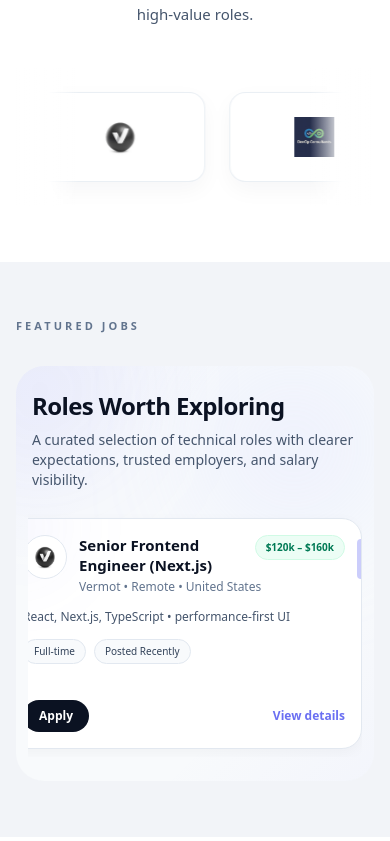
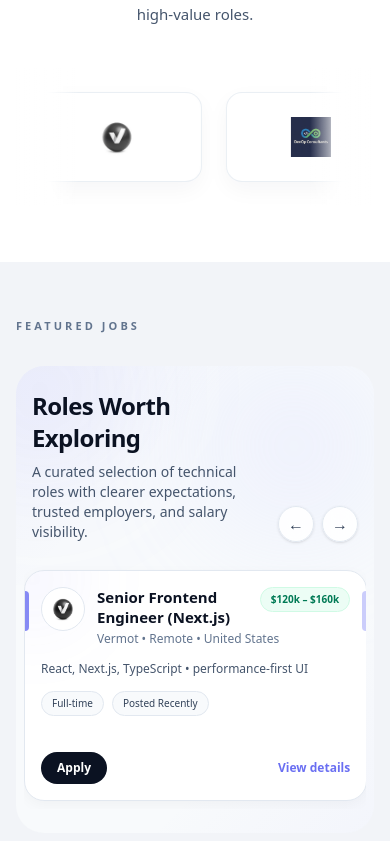
Before and after one commit to adebisidolapo/technicaljobboard, a Next.js app: page / in a window 390 px wide. Shown: the part 1156-1997 px from the top of the page. Built offline with nearby package versions, Linux system fonts and the light colour scheme; no server answers; the database is empty.

Commit message:
update featured jobs section

```diff
--- a/components/home/FeaturedJobsSection.tsx
+++ b/components/home/FeaturedJobsSection.tsx
@@ -229,21 +229,19 @@ function JobCard({
   return (
     <article
       className="
-        group relative flex min-h-[156px] w-[356px] flex-none snap-start flex-col
+        group relative flex min-h-[156px] w-[88vw] max-w-[372px] flex-none snap-center flex-col
         overflow-hidden rounded-[20px] border border-slate-200
         bg-white
         shadow-[0_4px_14px_rgba(15,23,42,0.035)]
         transition duration-200
         hover:-translate-y-[1px] hover:border-slate-300 hover:shadow-[0_10px_24px_rgba(15,23,42,0.06)]
-        sm:w-[372px]
+        sm:w-[360px] lg:w-[372px]
       "
     >
-      {/* purple corner fill */}
       <div className="pointer-events-none absolute inset-0">
         <div className="absolute -left-8 -top-8 h-20 w-20 rounded-full bg-[var(--brand-purple)]/10 blur-2xl" />
       </div>
 
-      {/* subtle purple side accents */}
       <div className="absolute left-0 top-5 h-10 w-1 rounded-r-full bg-[var(--brand-purple)]/80" />
       <div className="absolute right-0 top-5 h-10 w-1 rounded-l-full bg-[var(--brand-purple)]/35" />
 
@@ -385,8 +383,12 @@ export default function FeaturedJobsSection() {
       }
     };
 
+    const isMobile = () => window.innerWidth < 1024;
+
     const start = () => {
       stop();
+
+      if (isMobile()) return;
 
       intervalRef.current = window.setInterval(() => {
         if (!rail || isHoveringRef.current) return;
@@ -430,7 +432,6 @@ export default function FeaturedJobsSection() {
         id="featured-jobs"
         className="relative overflow-hidden rounded-[28px] bg-[#F8FAFC] px-4 py-6 sm:px-5 sm:py-7"
       >
-  {/* soft corner fills */}
         <div className="pointer-events-none absolute inset-0">
           <div className="absolute -left-16 -top-16 h-44 w-44 rounded-full bg-[var(--brand-purple)]/10 blur-3xl" />
           <div className="absolute right-0 top-0 h-40 w-40 rounded-full bg-indigo-200/30 blur-3xl" />
@@ -449,19 +450,19 @@ export default function FeaturedJobsSection() {
               </p>
             </div>
 
-      <div className="hidden items-center gap-3 md:flex">
+            <div className="flex items-center gap-2 sm:gap-3">
               <button
                 type="button"
-          onClick={() => scrollRail(-360)}
-          className="inline-flex h-10 w-10 items-center justify-center rounded-xl border border-slate-200 bg-white/90 text-slate-700 shadow-sm backdrop-blur transition hover:border-slate-300 hover:bg-white"
+                onClick={() => scrollRail(-320)}
+                className="inline-flex h-9 w-9 items-center justify-center rounded-xl border border-slate-200 bg-white/90 text-slate-700 shadow-sm backdrop-blur transition hover:border-slate-300 hover:bg-white sm:h-10 sm:w-10"
                 aria-label="Scroll left"
               >
                 ←
               </button>
               <button
                 type="button"
-          onClick={() => scrollRail(360)}
-          className="inline-flex h-10 w-10 items-center justify-center rounded-xl border border-slate-200 bg-white/90 text-slate-700 shadow-sm backdrop-blur transition hover:border-slate-300 hover:bg-white"
+                onClick={() => scrollRail(320)}
+                className="inline-flex h-9 w-9 items-center justify-center rounded-xl border border-slate-200 bg-white/90 text-slate-700 shadow-sm backdrop-blur transition hover:border-slate-300 hover:bg-white sm:h-10 sm:w-10"
                 aria-label="Scroll right"
               >
                 →
@@ -479,7 +480,7 @@ export default function FeaturedJobsSection() {
                 isHoveringRef.current = false;
               }}
               className="
-          no-scrollbar -mx-1 flex gap-4 overflow-x-auto px-1 pb-2 pt-1
+                no-scrollbar -mx-2 flex gap-4 overflow-x-auto px-2 pb-2 pt-1
                 scroll-smooth snap-x snap-mandatory
                 [scrollbar-width:none] [-ms-overflow-style:none]
                 lg:grid lg:grid-flow-col lg:grid-rows-2 lg:gap-x-5 lg:gap-y-5
```
Lines whose indentation alone changed are shown as unchanged.
